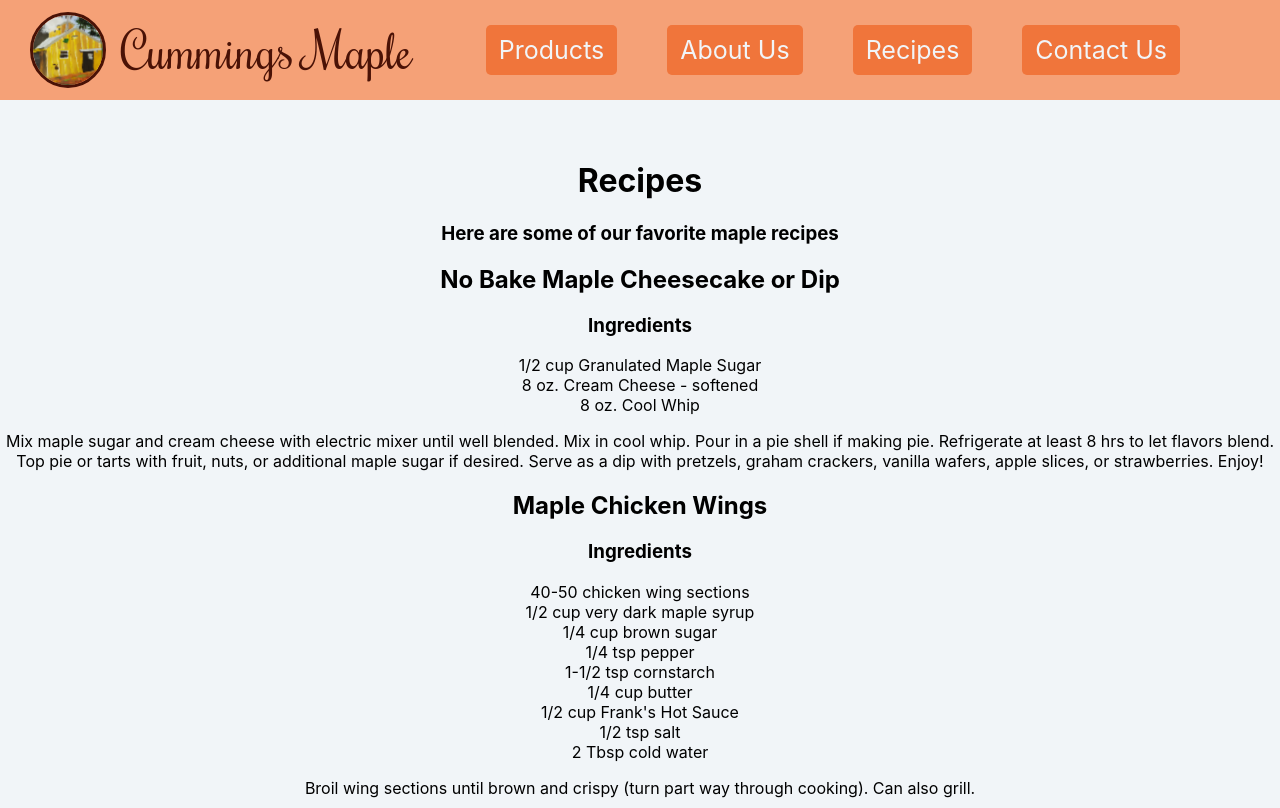
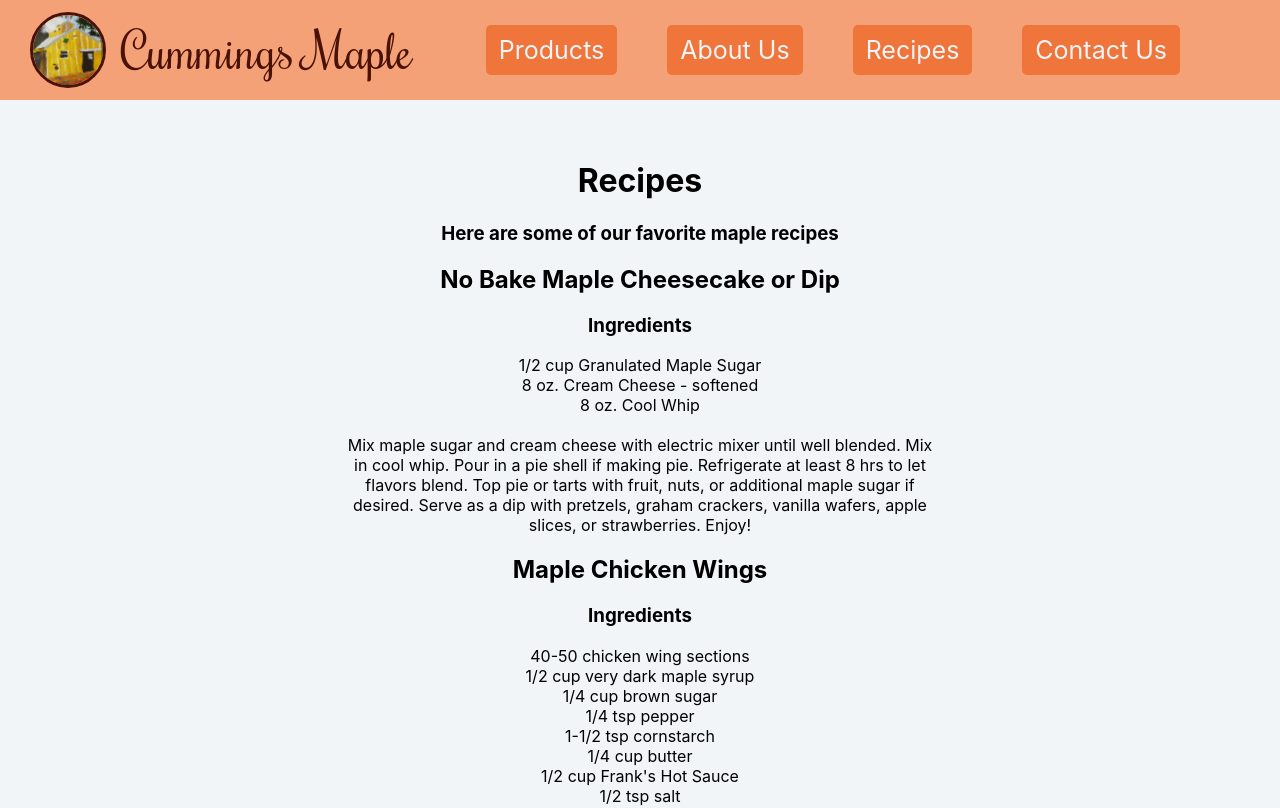
Before and after one commit to LaurenCummings/cummings-maple-vite, a React (Vite) app: page /cummings-maple-vite/Recipes in a window 1280 px wide. Shown: the top 808 px of the page. Built offline with nearby package versions, Linux system fonts and the light colour scheme.

Commit message:
gave instructions a max width

```diff
--- a/src/css/RecipePage.css
+++ b/src/css/RecipePage.css
@@ -10,3 +10,8 @@
 .recipe li {
     list-style-type: none;
 }
+
+.recipe p {
+    max-width: 600px;
+    margin: 20px auto;
+}
```
